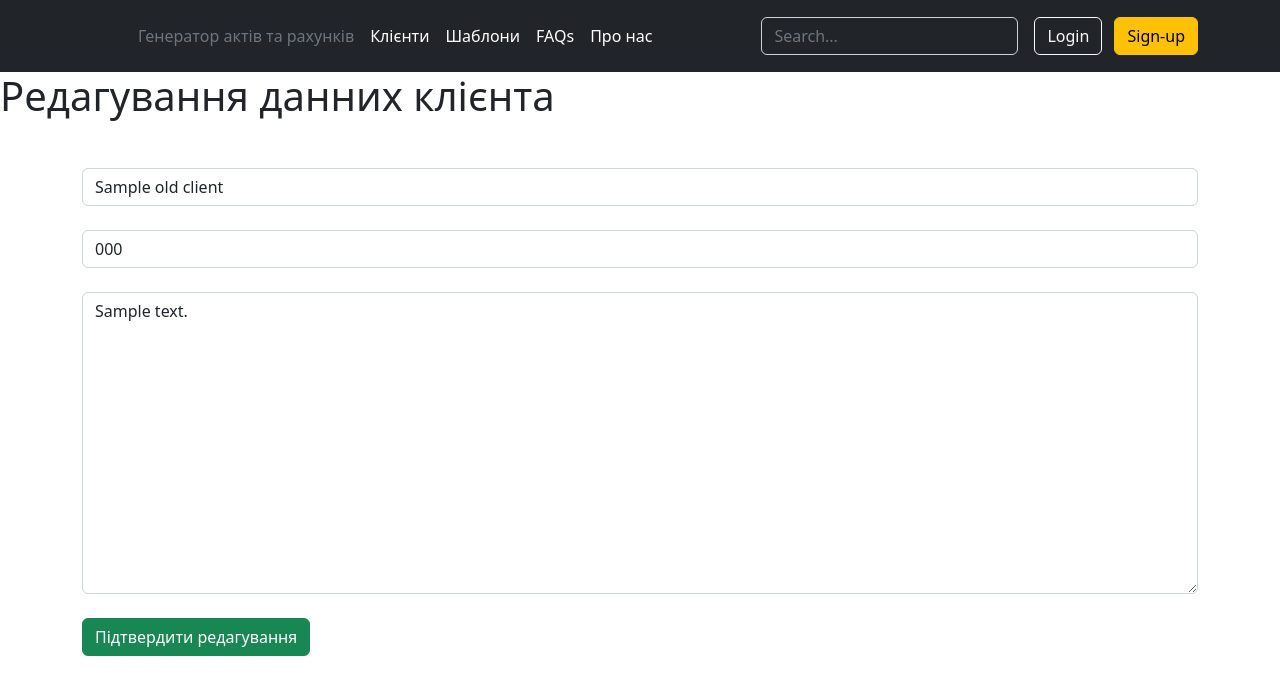
After one commit to RailwaymanUZ/check_client, a Flask app: template templates/edit_client.html in a window 1280 px wide. The commit adds this page. Shown: the top 695 px of the page. Run offline with Flask 3, Linux system fonts and the light colour scheme; the template is opened without the code that fills it: most values are stand-ins (such as "Sample title", 1, 10 or a date in 2020).

Commit message:
Working edit client

```diff
--- a/app.py
+++ b/app.py
@@ -57,13 +57,51 @@ def delete_client():
     name_company = request.form['name_company']
     number_docs = request.form['number_docs']
     company_details = request.form['company_details']
-
-    print(name_company)
-    print(number_docs)
-    print(company_details)
+    del_client = Client.query.filter_by(name_company=name_company, number_docs=number_docs,
+                                        company_details=company_details).first()
+    if del_client:
+        db.session.delete(del_client)
+        db.session.commit()
 
     return redirect('/all_client')
 
 
+@app.route('/edit_client', methods=['POST'])
+def edit_client():
+    hiden_information = request.form['hiden_information']
+    if hiden_information == 'first_vision':
+        name_company = request.form['name_company']
+        number_docs = request.form['number_docs']
+        company_details = request.form['company_details']
+        old_client = Client(name_company=name_company, number_docs=number_docs, company_details=company_details)
+
+        return render_template('edit_client.html', old_client=old_client)
+
+    if hiden_information == 'chenge':
+        old_name_company = request.form['old_name_company']
+        old_number_docs = request.form['old_number_docs']
+        old_company_details = request.form['old_company_details']
+        name_company = request.form['name_company']
+        number_docs = request.form['number_docs']
+        company_details = request.form['company_details']
+        if old_name_company != name_company or old_number_docs != number_docs or old_company_details != company_details:
+            old_client = Client.query.filter_by(name_company=old_name_company, number_docs=old_number_docs,
+                                        company_details=old_company_details).first()
+            if old_client:
+                db.session.delete(old_client)
+                db.session.commit()
+            edit_client = Client(id=1, name_company=name_company, number_docs=number_docs, company_details=company_details)
+            try:
+                db.session.add(edit_client)
+                db.session.commit()
+            except:
+                return 'При зміні клієнта виникла помилка'
+            return redirect('/all_client')
+
+@app.route('/user_templates')
+def user_templates():
+    return render_template('user_templates.html')
+
+
 if __name__ == '__main__':
     app.run(debug=True)
--- a/templates/base.html
+++ b/templates/base.html
@@ -20,7 +20,7 @@
         <ul class="nav col-12 col-lg-auto me-lg-auto mb-2 justify-content-center mb-md-0">
           <li><a href="#" class="nav-link px-2 text-secondary">Генератор актів та рахунків</a></li>
           <li><a href="all_client" class="nav-link px-2 text-white">Клієнти</a></li>
-          <li><a href="#" class="nav-link px-2 text-white">Шаблони</a></li>
+          <li><a href="user_templates" class="nav-link px-2 text-white">Шаблони</a></li>
           <li><a href="#" class="nav-link px-2 text-white">FAQs</a></li>
           <li><a href="#" class="nav-link px-2 text-white">Про нас</a></li>
         </ul>
--- /dev/null
+++ b/templates/edit_client.html
@@ -0,0 +1,21 @@
+{% extends 'base.html' %}
+
+{% block title %}
+    Редагування клієнта
+{% endblock%}
+
+{% block body %}
+    <h1>Редагування данних клієнта</h1>
+    <div class="container mt-5">
+    <form method="POST">
+        <input type="hidden" name="old_name_company" value="{{ old_client.name_company }}">
+        <input type="hidden" name="old_number_docs" value="{{ old_client.number_docs}}">
+        <input type="hidden" name="old_company_details" value="{{ old_client.company_details }}">
+        <input type="hidden" name="hiden_information" value="chenge">
+        <input type="text" name="name_company" id="name_company" class="form-control" value="{{ old_client.name_company }}" required><br>
+        <input type="number_docs" name="number_docs" id="number_docs" class="form-control" value="{{ old_client.number_docs }}" required><br>
+        <textarea name="company_details" id="company_details" class="form-control" rows="12" required>{{ old_client.company_details }}</textarea><br>
+        <input type="submit" class="btn btn-success" value="Підтвердити редагування">
+    </form>
+    </div>
+{% endblock%}
```
Also changed, not shown: templates/all_client.html (+9 -0 lines), templates/user_templates.html (added, +10 -0 lines), instance/client.db.
